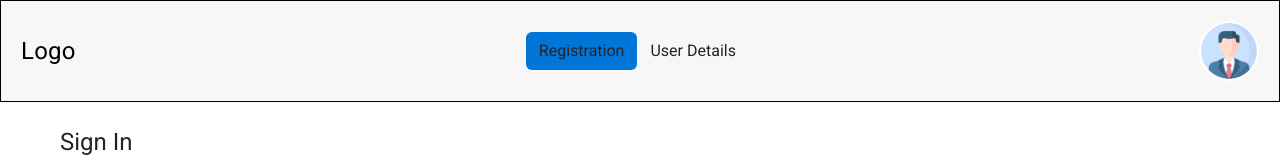
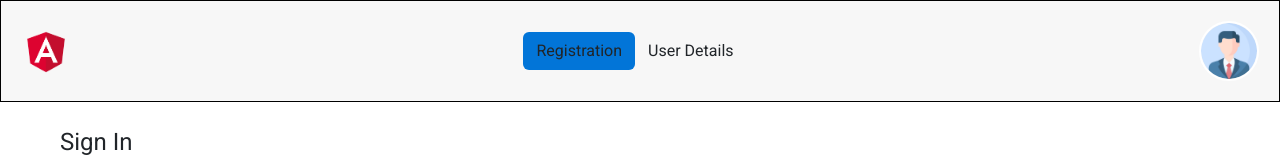
Before and after one commit to Saurav-Ranjan/User-Profile, an Angular app: page /registration in a window 1280 px wide. Shown: the top 160 px of the page. Built offline with nearby package versions, Linux system fonts and the light colour scheme.

Commit message:
sample logo added with scss

```diff
--- a/src/app/header/header.component.html
+++ b/src/app/header/header.component.html
@@ -1,12 +1,18 @@
 <header class="header">
-    <div class="logo">Logo</div>
+
+    <div>
+      <img class="logo" src="assets/angular.png" alt="logo Image" />
+    </div>
+
     <div class="menu">
       <button type="button" routerLink="/registration" (click)="enableDisableRule()"
       [ngClass]="{'blue' : toggle, 'white': !toggle}" class="btn">Registration</button>
       <button type="button" routerLink="/user-details" (click)="enableDisableRule()"
       [ngClass]="{'blue' : !toggle, 'white': toggle}" class="btn ">User Details</button>
     </div>
+
     <div class="profile">
       <img src="assets/3135715.png" alt="Profile Image" />
     </div>
+
   </header>
--- a/src/app/header/header.component.scss
+++ b/src/app/header/header.component.scss
@@ -9,7 +9,9 @@
   }
 
   .logo {
-    font-size: 24px;
+    width: 50px;
+    height: 50px;
+    border-radius: 50%;
   }
 
   .menu {
```
Also changed, not shown: src/assets/angular.png (added).
